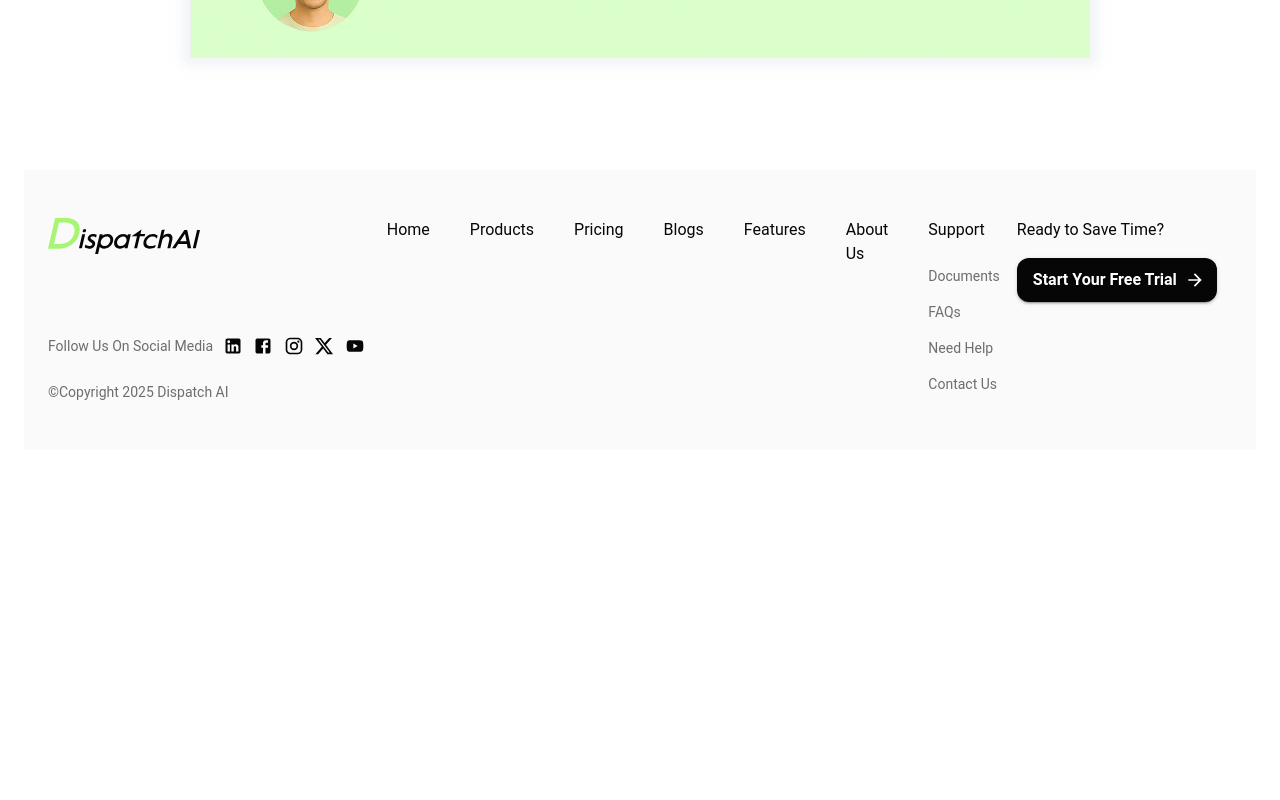
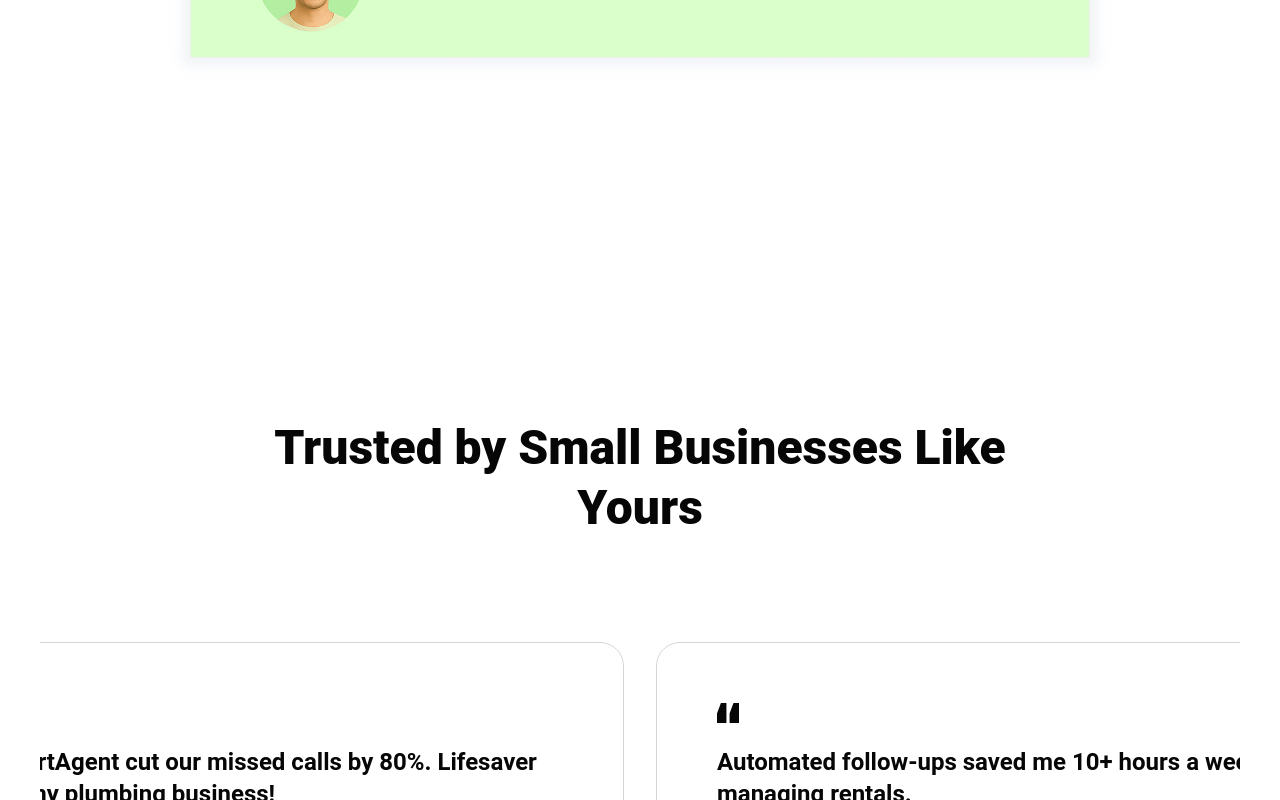
Before and after one commit to Dispatch-AI-com/frontend, a Next.js app: page /landing in a window 1280 px wide. Shown: the part 1060-1860 px from the top of the page. Before the commit the page ends 1510 px from the top, so only its background shows below. Built offline with nearby package versions, Linux system fonts and the light colour scheme.

Commit message:
Fixed error

```diff
--- a/src/app/landing/page.tsx
+++ b/src/app/landing/page.tsx
@@ -1,10 +1,12 @@
 
 import HeroSection from '@/app/landing/components/HeroSection';
+import TestimonialsSection from './components/TestimonialsSection';
 
 export default function Landing() {
   return (
     <>
       <HeroSection />
+      <TestimonialsSection />
     </>
   );
 }
```
Also changed, not shown: src/app/page.tsx (line endings or trailing spaces).
